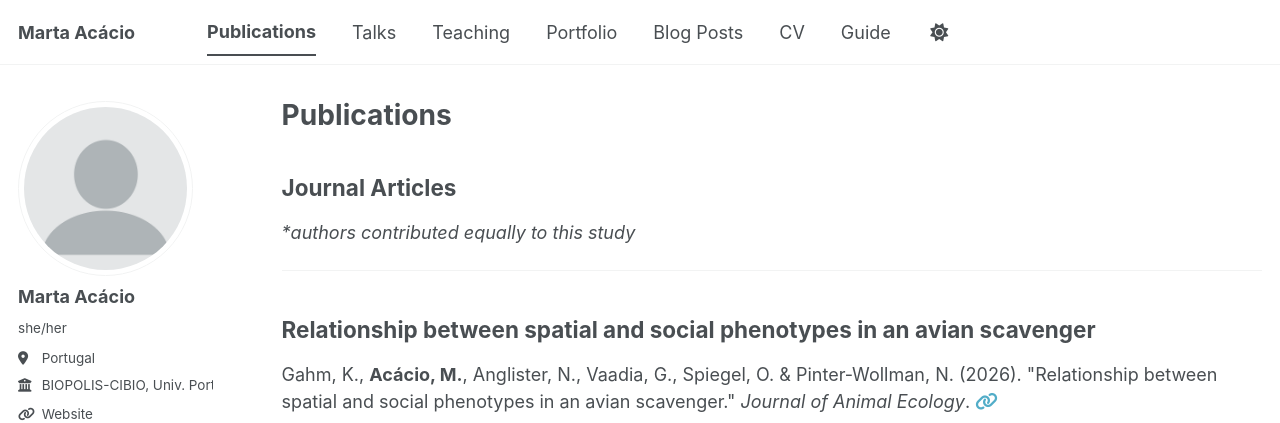
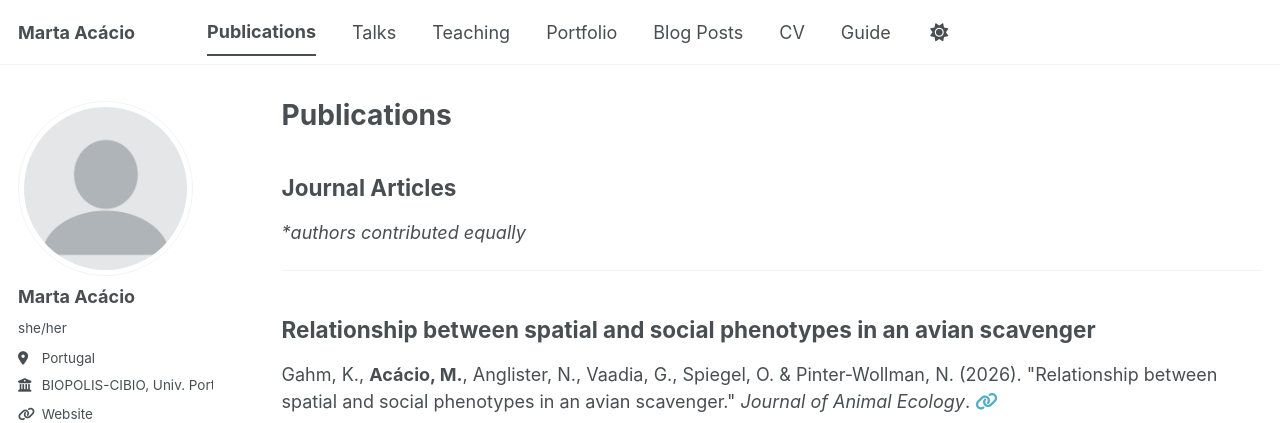
Before and after one commit to m-acacio/m-acacio.github.io, a Jekyll site: the page built from _pages/publications.html, in a window 1280 px wide and 900 px high. Shown: the top 423 px of the window. Built offline with Jekyll 4.4.1, drawn with Linux system fonts in a browser that asks for light colours; a style sheet for code colours, icons or effects is not loaded.

Commit message:
Update _config.yml

```diff
--- a/_config.yml
+++ b/_config.yml
@@ -90,7 +90,7 @@ publication_category:
     title: 'Books'
   manuscripts:
     title: 'Journal Articles'
-    note: '*authors contributed equally to this study'
+    note: '*authors contributed equally'
   conferences:
     title: 'Conference Papers'
 
```
